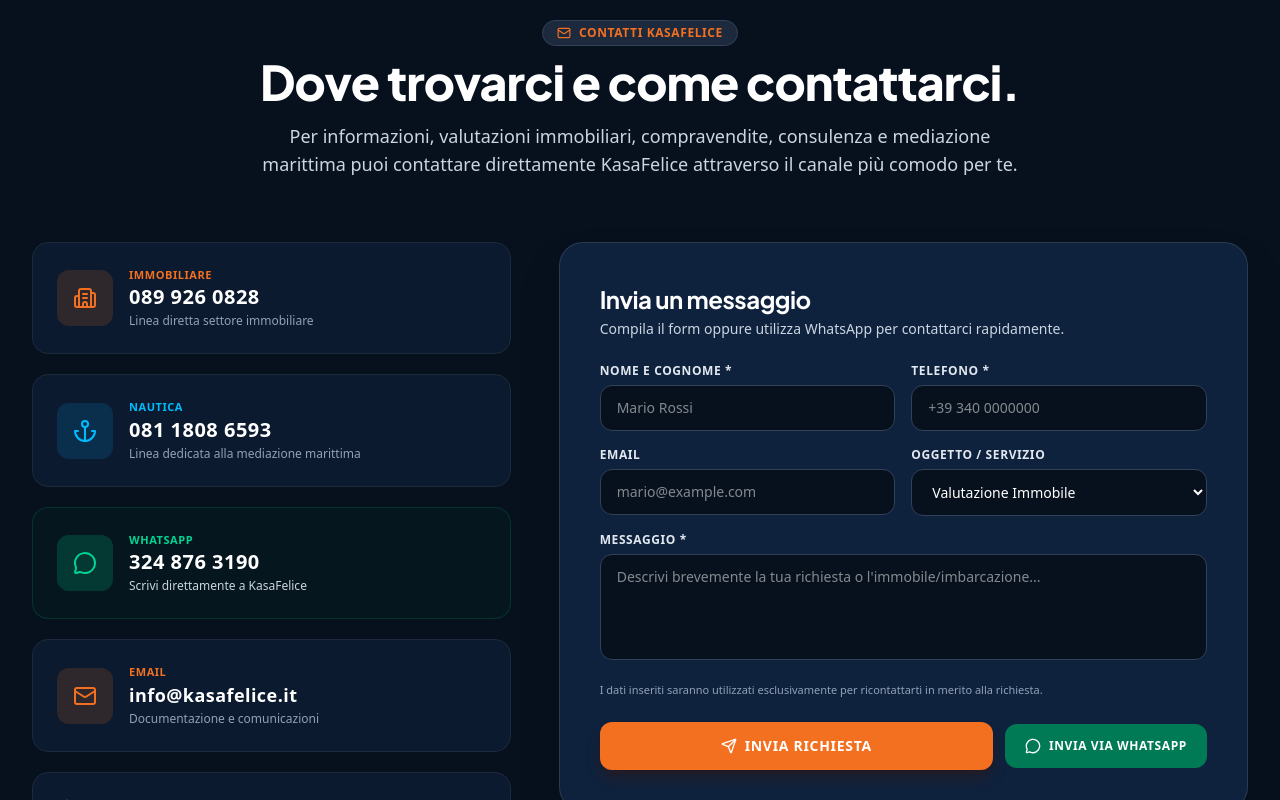
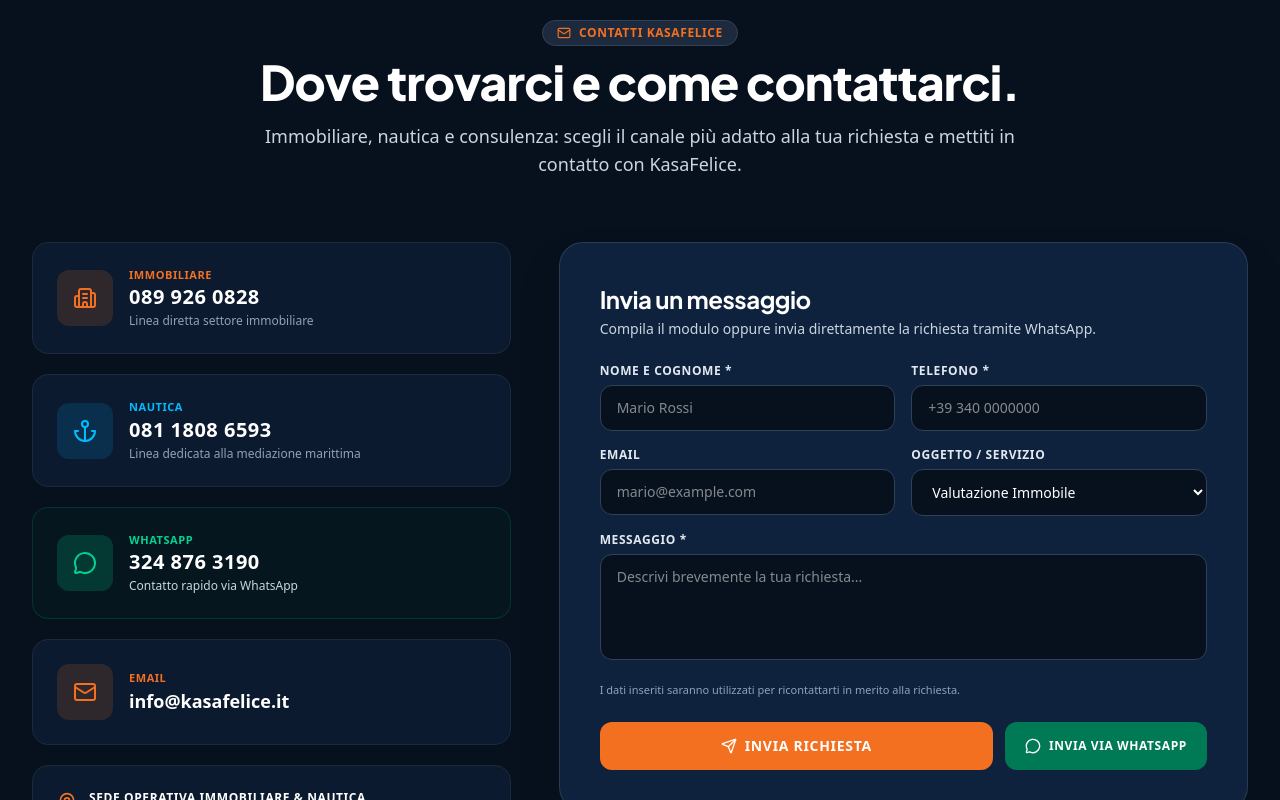
Before and after one commit to marcofelicetrade-netizen/kasafelice-sito, a React (Vite) app: page / in a window 1280 px wide. Shown: the part 7140-7940 px from the top of the page. Built offline with nearby package versions, Linux system fonts and the light colour scheme.

Commit message:
Update ContactSection.tsx

```diff
--- a/src/components/ContactSection.tsx
+++ b/src/components/ContactSection.tsx
@@ -2,7 +2,6 @@
 import { BRAND_INFO } from '../data/content';
 import { ContactFormData } from '../types';
 import {
-  Phone,
   Mail,
   MapPin,
   MessageCircle,
@@ -30,8 +29,8 @@
     message: ''
   });
 
-  const [submitted, setSubmitted] = useState<boolean>(false);
-  const [loading, setLoading] = useState<boolean>(false);
+  const [submitted, setSubmitted] = useState(false);
+  const [loading, setLoading] = useState(false);
 
   const subjectOptions = [
     'Valutazione Immobile',
@@ -70,7 +69,9 @@
 Nome: ${formData.fullName || 'Non specificato'}
 Email: ${formData.email || 'Non specificata'}
 Telefono: ${formData.phone || 'Non specificato'}
-Messaggio: ${formData.message || 'Desidero ricevere maggiori informazioni.'}`;
+
+Messaggio:
+${formData.message || 'Desidero ricevere maggiori informazioni.'}`;
 
     const url = `https://wa.me/${whatsappNumber}?text=${encodeURIComponent(
       text
@@ -86,7 +87,7 @@
     >
       <div className="max-w-7xl mx-auto px-4 sm:px-6 lg:px-8 relative z-10">
 
-        {/* Section Header */}
+        {/* Intestazione */}
         <div className="text-center max-w-3xl mx-auto mb-16">
           <div className="inline-flex items-center gap-2 px-3.5 py-1 rounded-full bg-slate-800 border border-slate-700 text-[#F37021] text-xs font-semibold uppercase tracking-wider mb-3">
             <Mail className="w-3.5 h-3.5" />
@@ -98,22 +99,19 @@
           </h2>
 
           <p className="mt-4 text-base sm:text-lg text-slate-300">
-            Per informazioni, valutazioni immobiliari, compravendite,
-            consulenza e mediazione marittima puoi contattare direttamente
-            KasaFelice attraverso il canale più comodo per te.
+            Immobiliare, nautica e consulenza: scegli il canale più adatto
+            alla tua richiesta e mettiti in contatto con KasaFelice.
           </p>
         </div>
 
-        {/* Contact Container Grid */}
         <div className="grid grid-cols-1 lg:grid-cols-12 gap-10 lg:gap-12 items-start">
 
-          {/* Left Column */}
+          {/* COLONNA CONTATTI */}
           <div className="lg:col-span-5 space-y-5">
 
-            {/* Real Estate Phone */}
+            {/* Immobiliare */}
             <a
               href={`tel:${BRAND_INFO.phone.replace(/[^0-9+]/g, '')}`}
-              id="contact-real-estate-phone"
               className="p-6 rounded-2xl bg-[#0B1A2E] border border-slate-800 hover:border-[#F37021]/60 transition-all flex items-center gap-4 group"
             >
               <div className="w-14 h-14 rounded-xl bg-[#F37021]/15 text-[#F37021] flex items-center justify-center group-hover:bg-[#F37021] group-hover:text-white transition-colors flex-shrink-0">
@@ -135,10 +133,9 @@
               </div>
             </a>
 
-            {/* Nautical Phone */}
+            {/* Nautica */}
             <a
               href={`tel:${BRAND_INFO.nauticalPhone.replace(/[^0-9+]/g, '')}`}
-              id="contact-nautical-phone"
               className="p-6 rounded-2xl bg-[#0B1A2E] border border-slate-800 hover:border-sky-600/60 transition-all flex items-center gap-4 group"
             >
               <div className="w-14 h-14 rounded-xl bg-sky-500/15 text-sky-400 flex items-center justify-center group-hover:bg-sky-600 group-hover:text-white transition-colors flex-shrink-0">
@@ -165,7 +162,6 @@
               href={whatsappUrl}
               target="_blank"
               rel="noopener noreferrer"
-              id="contact-whatsapp-card"
               className="p-6 rounded-2xl bg-emerald-950/20 border border-emerald-800/40 hover:border-emerald-700/70 transition-all flex items-center gap-4 group"
             >
               <div className="w-14 h-14 rounded-xl bg-emerald-500/20 text-emerald-400 flex items-center justify-center group-hover:bg-emerald-500 group-hover:text-white transition-colors flex-shrink-0">
@@ -182,7 +178,7 @@
                 </span>
 
                 <span className="text-xs text-slate-300 block mt-0.5">
-                  Scrivi direttamente a KasaFelice
+                  Contatto rapido via WhatsApp
                 </span>
               </div>
             </a>
@@ -190,8 +186,7 @@
             {/* Email */}
             <a
               href={`mailto:${BRAND_INFO.email}`}
-              id="contact-email-card"
-              className="p-6 rounded-2xl bg-[#0B1A2E] border border-slate-800 hover:border-slate-700 transition-all flex items-center gap-4 group"
+              className="p-6 rounded-2xl bg-[#0B1A2E] border border-slate-800 hover:border-[#F37021]/60 transition-all flex items-center gap-4 group"
             >
               <div className="w-14 h-14 rounded-xl bg-[#F37021]/15 text-[#F37021] flex items-center justify-center group-hover:bg-[#F37021] group-hover:text-white transition-colors flex-shrink-0">
                 <Mail className="w-6 h-6" />
@@ -202,22 +197,17 @@
                   Email
                 </span>
 
-                <span className="text-base sm:text-lg font-bold text-white tracking-wide break-all">
+                <span className="text-base sm:text-lg font-bold text-white break-all">
                   {BRAND_INFO.email}
-                </span>
-
-                <span className="text-xs text-slate-400 block mt-0.5">
-                  Documentazione e comunicazioni
                 </span>
               </div>
             </a>
 
-            {/* Operational HQ */}
+            {/* Sede operativa */}
             <a
               href={BRAND_INFO.mapsUrl}
               target="_blank"
               rel="noopener noreferrer"
-              id="contact-location-card"
               className="block p-6 rounded-2xl bg-[#0B1A2E] border border-slate-800 hover:border-[#F37021]/60 transition-all"
             >
               <div className="flex items-start gap-3">
@@ -240,7 +230,7 @@
                 </div>
               </div>
 
-              <div className="flex items-start gap-3 pt-4 mt-4 border-t border-slate-800/80">
+              <div className="flex items-start gap-3 pt-4 mt-4 border-t border-slate-800">
                 <Clock className="w-5 h-5 text-[#F37021] flex-shrink-0 mt-0.5" />
 
                 <div>
@@ -248,7 +238,7 @@
                     Ricevimento
                   </span>
 
-                  <p className="text-xs text-slate-300 mt-0.5">
+                  <p className="text-xs text-slate-300 mt-1">
                     {BRAND_INFO.hours}
                   </p>
                 </div>
@@ -261,7 +251,6 @@
                 Segui KasaFelice:
               </span>
 
-              <div className="flex items-center gap-2">
               <a
                 href="https://instagram.com"
                 target="_blank"
@@ -283,9 +272,8 @@
               </a>
             </div>
           </div>
-          </div>
 
-          {/* Right Column */}
+          {/* COLONNA FORM */}
           <div className="lg:col-span-7">
             <div className="rounded-3xl bg-[#0F223D] border border-slate-700/80 p-6 sm:p-10 shadow-2xl">
 
@@ -295,29 +283,27 @@
                 </h3>
 
                 <p className="text-xs sm:text-sm text-slate-300 mt-1">
-                  Compila il form oppure utilizza WhatsApp per contattarci
-                  rapidamente.
+                  Compila il modulo oppure invia direttamente la richiesta
+                  tramite WhatsApp.
                 </p>
               </div>
 
               {submitted ? (
-                <div
-                  id="contact-form-success"
-                  className="py-12 text-center flex flex-col items-center animate-fadeIn"
-                >
+                <div className="py-12 text-center flex flex-col items-center">
                   <div className="w-16 h-16 rounded-full bg-emerald-500/20 text-emerald-400 border border-emerald-500/40 flex items-center justify-center mb-4">
                     <CheckCircle2 className="w-8 h-8" />
                   </div>
 
-                  <h4 className="text-xl font-bold text-white mb-2 font-brand-title">
+                  <h4 className="text-xl font-bold text-white mb-2">
                     Richiesta acquisita
                   </h4>
 
-                  <p className="text-sm text-slate-300 max-w-md mx-auto mb-6">
+                  <p className="text-sm text-slate-300 mb-6">
                     Grazie per aver contattato KasaFelice.
                   </p>
 
                   <button
+                    type="button"
                     onClick={() => {
                       setSubmitted(false);
 
@@ -337,7 +323,6 @@
               ) : (
                 <form onSubmit={handleSubmit} className="space-y-4">
 
-                  {/* Name & Phone */}
                   <div className="grid grid-cols-1 sm:grid-cols-2 gap-4">
                     <div>
                       <label className="block text-xs font-bold text-slate-200 uppercase tracking-wider mb-1.5">
@@ -347,7 +332,6 @@
                       <input
                         type="text"
                         required
-                        id="contact-fullname"
                         value={formData.fullName}
                         onChange={(e) =>
                           setFormData({
@@ -368,7 +352,6 @@
                       <input
                         type="tel"
                         required
-                        id="contact-phone"
                         value={formData.phone}
                         onChange={(e) =>
                           setFormData({
@@ -382,7 +365,6 @@
                     </div>
                   </div>
 
-                  {/* Email & Subject */}
                   <div className="grid grid-cols-1 sm:grid-cols-2 gap-4">
                     <div>
                       <label className="block text-xs font-bold text-slate-200 uppercase tracking-wider mb-1.5">
@@ -391,7 +373,6 @@
 
                       <input
                         type="email"
-                        id="contact-email"
                         value={formData.email}
                         onChange={(e) =>
                           setFormData({
@@ -410,7 +391,6 @@
                       </label>
 
                       <select
-                        id="contact-subject-select"
                         value={formData.subject}
                         onChange={(e) =>
                           setFormData({
@@ -420,20 +400,15 @@
                         }
                         className="w-full px-4 py-3 rounded-xl bg-[#07111E] border border-slate-700 text-white text-sm focus:border-[#F37021] outline-none"
                       >
-                        {subjectOptions.map((opt) => (
-                          <option
-                            key={opt}
-                            value={opt}
-                            className="bg-[#07111E] text-white"
-                          >
-                            {opt}
+                        {subjectOptions.map((option) => (
+                          <option key={option} value={option}>
+                            {option}
                           </option>
                         ))}
                       </select>
                     </div>
                   </div>
 
-                  {/* Message */}
                   <div>
                     <label className="block text-xs font-bold text-slate-200 uppercase tracking-wider mb-1.5">
                       Messaggio *
@@ -442,7 +417,6 @@
                     <textarea
                       rows={4}
                       required
-                      id="contact-message"
                       value={formData.message}
                       onChange={(e) =>
                         setFormData({
@@ -450,23 +424,21 @@
                           message: e.target.value
                         })
                       }
-                      placeholder="Descrivi brevemente la tua richiesta o l'immobile/imbarcazione..."
+                      placeholder="Descrivi brevemente la tua richiesta..."
                       className="w-full px-4 py-3 rounded-xl bg-[#07111E] border border-slate-700 text-white text-sm focus:border-[#F37021] outline-none resize-none"
-                    ></textarea>
+                    />
                   </div>
 
-                  <div className="text-[11px] text-slate-400">
-                    I dati inseriti saranno utilizzati esclusivamente per
-                    ricontattarti in merito alla richiesta.
-                  </div>
+                  <p className="text-[11px] text-slate-400">
+                    I dati inseriti saranno utilizzati per ricontattarti in
+                    merito alla richiesta.
+                  </p>
 
-                  {/* Buttons */}
-                  <div className="pt-2 flex flex-col sm:flex-row items-center gap-3">
+                  <div className="pt-2 flex flex-col sm:flex-row gap-3">
                     <button
                       type="submit"
-                      id="contact-submit-btn"
                       disabled={loading}
-                      className="w-full sm:flex-1 py-3.5 px-6 rounded-xl bg-[#F37021] hover:bg-[#E05E10] text-white font-bold text-xs sm:text-sm uppercase tracking-wider shadow-lg shadow-orange-950/40 flex items-center justify-center gap-2 transition-all cursor-pointer disabled:opacity-50"
+                      className="w-full sm:flex-1 py-3.5 px-6 rounded-xl bg-[#F37021] hover:bg-[#E05E10] text-white font-bold text-xs sm:text-sm uppercase tracking-wider flex items-center justify-center gap-2 transition-all disabled:opacity-50"
                     >
                       {loading ? (
                         <span>Invio in corso...</span>
@@ -481,7 +453,7 @@
                     <button
                       type="button"
                       onClick={handleWhatsAppSend}
-                      className="w-full sm:w-auto py-3.5 px-5 rounded-xl bg-emerald-700 hover:bg-emerald-600 text-white font-bold text-xs uppercase tracking-wider transition-colors flex items-center justify-center gap-2 cursor-pointer"
+                      className="w-full sm:w-auto py-3.5 px-5 rounded-xl bg-emerald-700 hover:bg-emerald-600 text-white font-bold text-xs uppercase tracking-wider transition-colors flex items-center justify-center gap-2"
                     >
                       <MessageCircle className="w-4 h-4" />
                       <span>Invia via WhatsApp</span>
```
Lines whose indentation alone changed are shown as unchanged.
